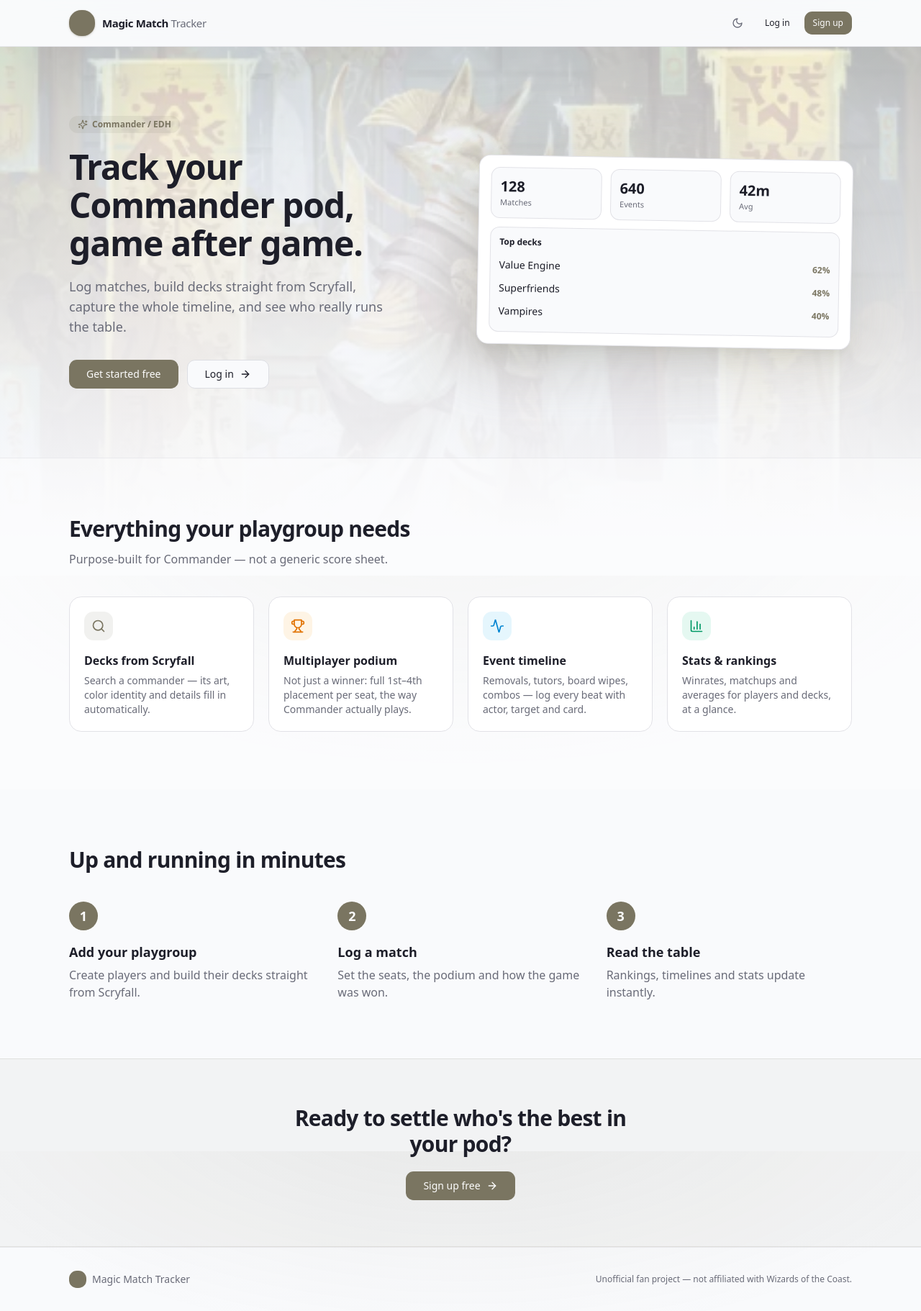
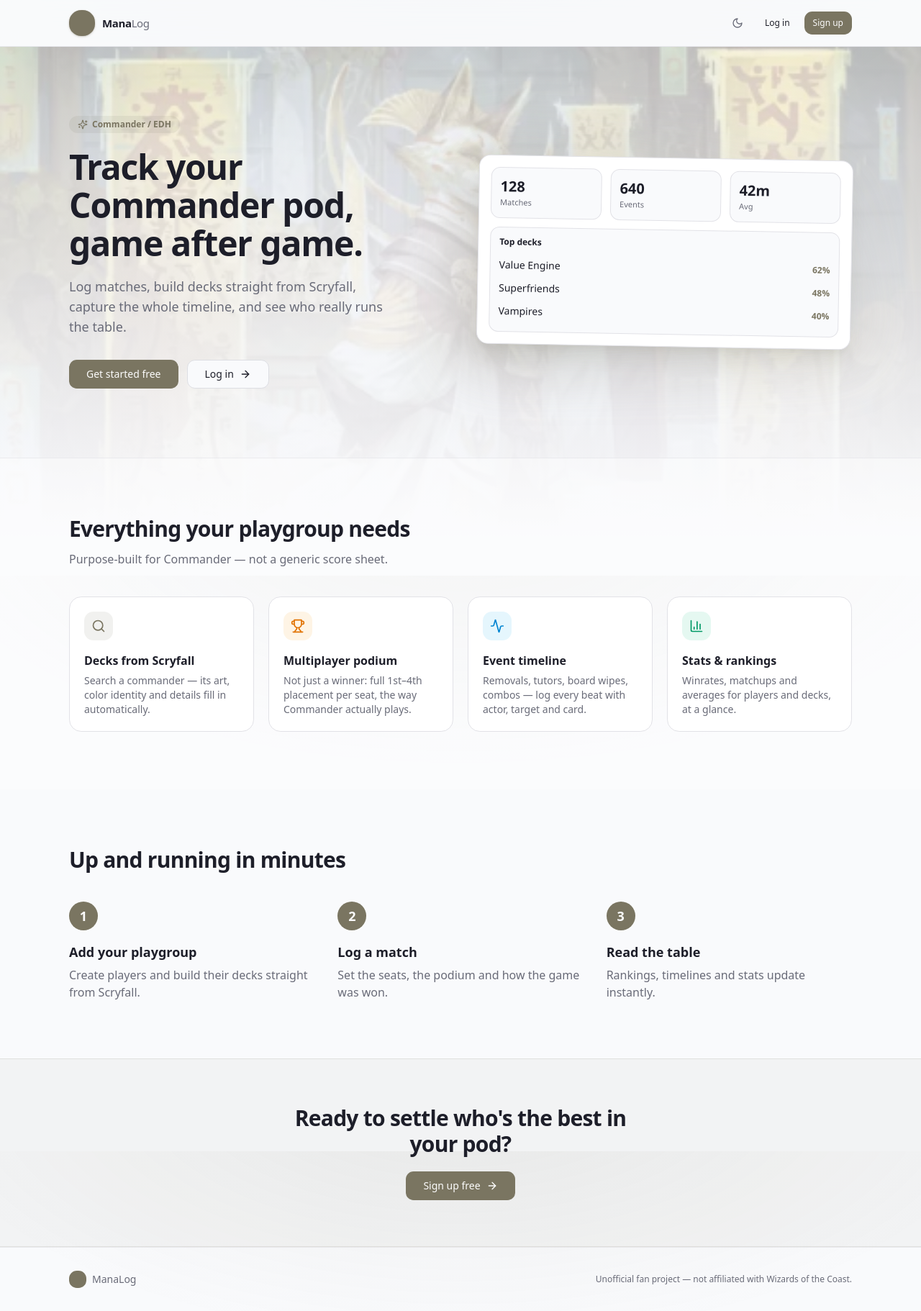
Before and after one commit to guiqwer/MTG-Tracker, a React (Vite) app in the folder apps/web/: page / in a window 1280 px wide. Shown: the whole page at 72% size. Built offline with nearby package versions, Linux system fonts and the light colour scheme; no server answers; a small style sheet from the web is missing; what @elysiajs/eden would draw is missing.

Commit message:
Rename the product to ManaLog
Brand shows as Mana + Log across the nav, auth shell, landing, tab
title, API banner and Scryfall User-Agent. Infra names (repo, compose,
database) stay untouched.

```diff
--- a/apps/web/index.html
+++ b/apps/web/index.html
@@ -3,7 +3,7 @@
   <head>
     <meta charset="UTF-8" />
     <meta name="viewport" content="width=device-width, initial-scale=1.0" />
-    <title>Magic Match Tracker</title>
+    <title>ManaLog</title>
     <script>
       // Rotate the accent through the five colors of Magic (WUBRG) on each visit.
       (function () {
--- a/apps/web/src/components/auth-shell.tsx
+++ b/apps/web/src/components/auth-shell.tsx
@@ -29,7 +29,7 @@ export function AuthShell({
             <LogoMark />
           </div>
           <span className="text-lg font-bold tracking-tight">
-            Magic Match <span className="font-medium text-muted-foreground">Tracker</span>
+            Mana<span className="font-medium text-muted-foreground">Log</span>
           </span>
         </div>
         <Card>
--- a/apps/web/src/components/layout.tsx
+++ b/apps/web/src/components/layout.tsx
@@ -27,8 +27,7 @@ export function Layout() {
               <LogoMark />
             </div>
             <span className="hidden text-[15px] font-bold tracking-tight sm:block">
-              Magic Match{' '}
-              <span className="font-medium text-muted-foreground">Tracker</span>
+              Mana<span className="font-medium text-muted-foreground">Log</span>
             </span>
           </Link>
 
--- a/apps/web/src/pages/landing.tsx
+++ b/apps/web/src/pages/landing.tsx
@@ -55,7 +55,7 @@ function PublicNav() {
             <LogoMark />
           </div>
           <span className="text-[15px] font-bold tracking-tight">
-            Magic Match <span className="font-medium text-muted-foreground">Tracker</span>
+            Mana<span className="font-medium text-muted-foreground">Log</span>
           </span>
         </Link>
         <div className="flex items-center gap-2">
@@ -224,7 +224,7 @@ export function LandingPage() {
             <div className="flex h-6 w-6 items-center justify-center rounded-md bg-primary text-xs text-primary-foreground">
               <LogoMark />
             </div>
-            Magic Match Tracker
+            ManaLog
           </div>
           <p className="text-xs">
             Unofficial fan project — not affiliated with Wizards of the Coast.
```
Also changed, not shown: 2 other files (tests, documents, lock files or other folders).
